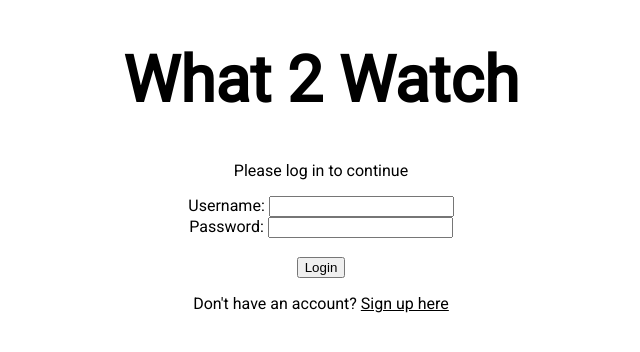
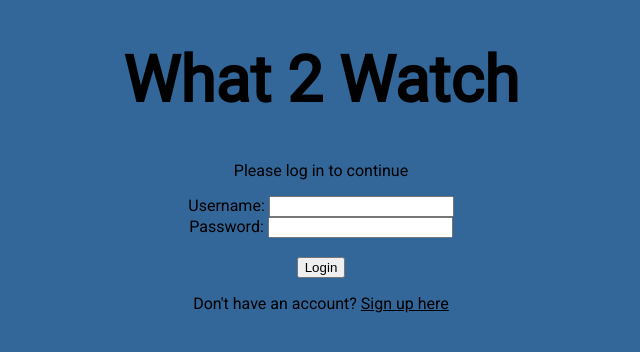
Before and after one commit to GKjohns/W4111-Project_1, a Flask app: page / in a window 1280 px wide. Shown: the top 352 px of the page, without its empty margins (319-959 px from the left). Run offline with Flask 2, Linux system fonts and the light colour scheme.

Commit message:
GIVE ME BLUE BACKGROUND

```diff
--- a/static/style.css
+++ b/static/style.css
@@ -1,5 +1,6 @@
 body {
   font-family: 'Roboto', sans-serif;
+  background-color: #336699
 }
 
 div.banner {
```
